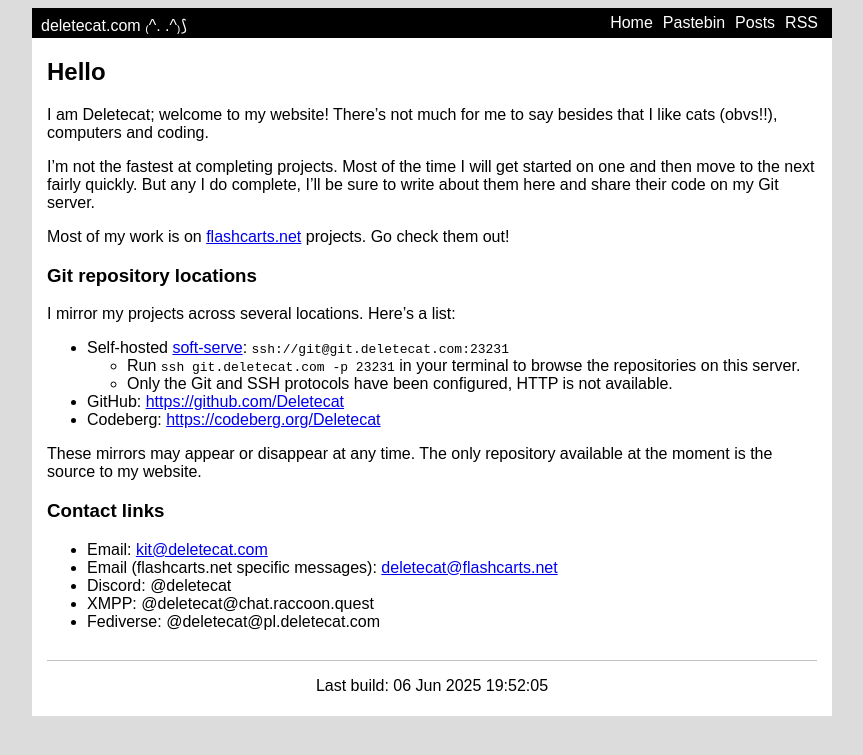
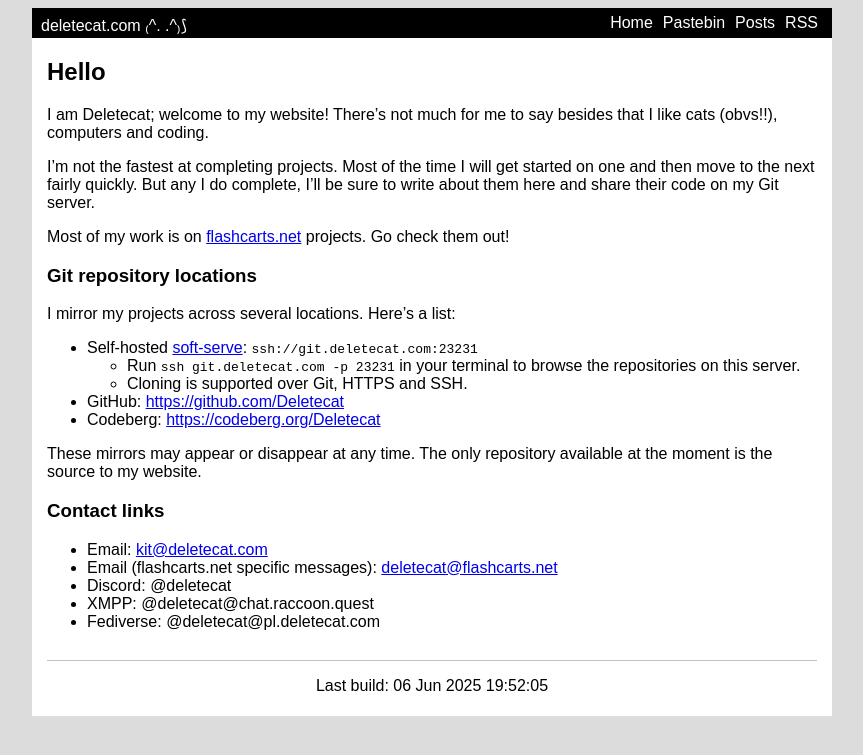
Before and after one commit to Deletecat/deletecat-com, a Jekyll site: the page built from index.md, in a window 1280 px wide. Shown: the top 755 px of the page, without its empty margins (208-1071 px from the left). Built offline with Jekyll 4.4.1, drawn with Linux system fonts in a browser that asks for light colours.

Commit message:
HTTPS is now supported

```diff
--- a/index.md
+++ b/index.md
@@ -13,9 +13,9 @@ Most of my work is on [flashcarts.net](https://github.com/flashcarts) projects.
 
 I mirror my projects across several locations. Here's a list:
 
-+ Self-hosted [soft-serve](https://github.com/charmbracelet/soft-serve): `ssh://git@git.deletecat.com:23231`
++ Self-hosted [soft-serve](https://github.com/charmbracelet/soft-serve): `ssh://git.deletecat.com:23231`
 	+ Run `ssh git.deletecat.com -p 23231` in your terminal to browse the repositories on this server.
-	+ Only the Git and SSH protocols have been configured, HTTP is not available.
+	+ Cloning is supported over Git, HTTPS and SSH.
 + GitHub: <https://github.com/Deletecat>
 + Codeberg: <https://codeberg.org/Deletecat>
 
```
